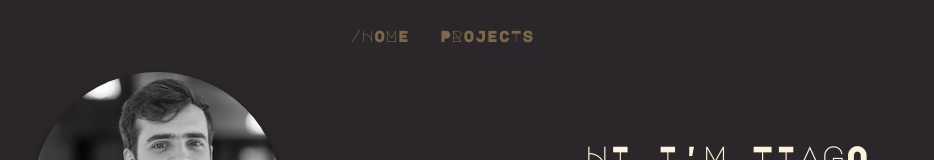
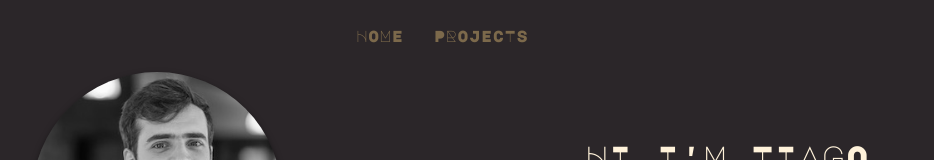
Before and after one commit to brandaspt/portfolio, a React (Create React App) app: page / in a window 1280 px wide. Shown: the top 160 px of the page, without its empty margins (198-1132 px from the left). Built offline with nearby package versions, Linux system fonts and the light colour scheme.

Commit message:
update links

```diff
--- a/src/components/Navbar/Navbar.tsx
+++ b/src/components/Navbar/Navbar.tsx
@@ -12,7 +12,7 @@ const Navbar = () => {
 						to="/portfolio"
 						className={location.pathname === "/portfolio" ? "selected" : ""}
 					>
-						{location.pathname === "/" ? "/HOME" : "HOME"}
+						{location.pathname === "/portfolio" ? "/HOME" : "HOME"}
 					</Link>
 				</li>
 				<li>
```
